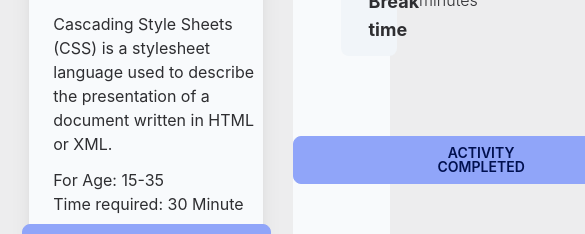
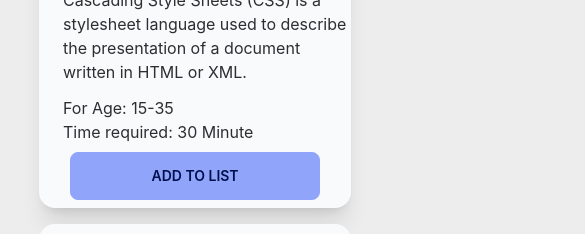
Before and after one commit to SalamunHasan69/active-programmer, a React (Create React App) app: page / in a window 390 px wide. Shown: the part 800-1034 px from the top of the page, 585 px wide, since content can reach past the window. Built offline with nearby package versions, Linux system fonts and the light colour scheme.

Commit message:
responsive website

```diff
--- a/src/components/Card-info/CardInfo.js
+++ b/src/components/Card-info/CardInfo.js
@@ -1,13 +1,9 @@
 import React from 'react';
 import { FontAwesomeIcon } from '@fortawesome/react-fontawesome';
 import { faLocationPin, } from '@fortawesome/free-solid-svg-icons'
-import { info } from 'daisyui/src/colors';
 
 
-const CardInfo = (props) => {
-  const { details } = props;
-  console.log(details);
-
+const CardInfo = () => {
 
   return (
     <div>
@@ -56,7 +52,7 @@ const CardInfo = (props) => {
         </div>
       </div>
       <div className=' mt-20 text-center'>
-        <button className="btn btn-primary rounded-lg px-36">Activity Completed</button>
+        <button className="btn btn-primary rounded-lg">Activity Completed</button>
       </div>
     </div>
   );
--- a/src/components/Card/Card.js
+++ b/src/components/Card/Card.js
@@ -1,6 +1,6 @@
 import React from 'react';
 
-const Card = ({ card, addToList }) => {
+const Card = ({ card }) => {
   const { picture, name, definition, age, time } = card;
 
   return (
@@ -16,7 +16,7 @@ const Card = ({ card, addToList }) => {
           <p>Time required: {time}</p>
         </div>
         <div className="flex justify-center my-2">
-          <button onClick={() => addToList(card)} className="btn btn-primary px-20">Add to list</button>
+          <button className="btn btn-primary px-20">Add to list</button>
         </div>
       </div>
     </div>
--- a/src/components/Main/Main.js
+++ b/src/components/Main/Main.js
@@ -6,7 +6,6 @@ import CardInfo from '../Card-info/CardInfo';
 const Main = () => {
 
   const [cards, setCards] = useState([]);
-  const [details, setDetails] = useState([]);
 
   useEffect(() => {
     fetch('data.json')
@@ -14,17 +13,13 @@ const Main = () => {
       .then(data => setCards(data))
   }, []);
 
-  const addToList = (card) => {
-    const updateDetails = [...details, card];
-    setDetails(updateDetails)
-  }
 
   return (
     <div>
-      <div className='grid grid-cols-4'>
+      <div className='lg:grid grid-cols-4'>
         <div className="col-span-3 w-4/5 mx-auto grid grid-cols-1 md:grid-cols-2 lg:grid-cols-3 mt-8 max-w-[1300px] items-center gap-4">
           {
-            cards.map(card => <Card card={card} key={card.id} addToList={addToList}></Card>)
+            cards.map(card => <Card card={card} key={card.id}></Card>)
           }
         </div>
         <div className="bg-slate-50 lg:rounded-bl-xl">
```
